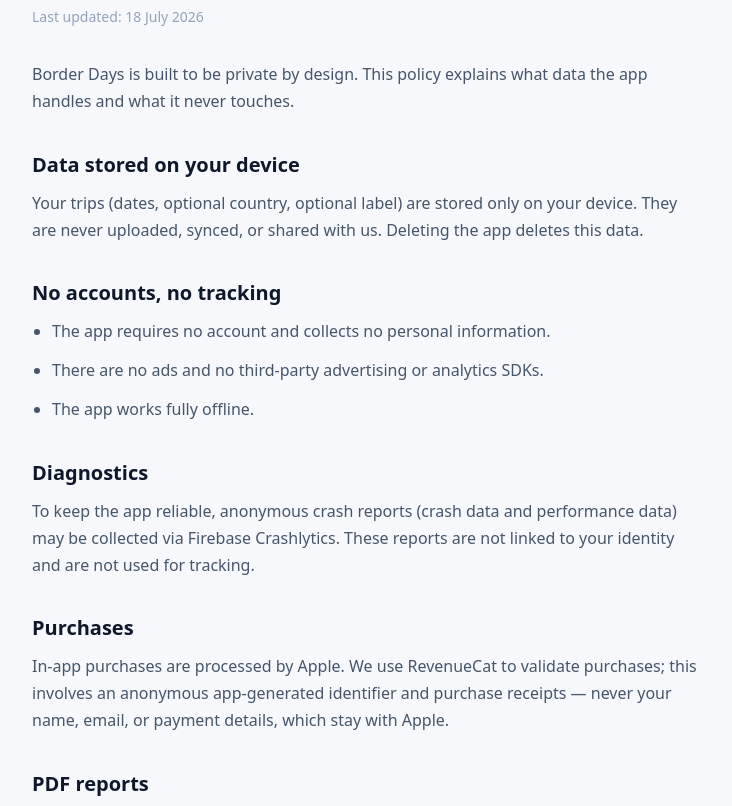
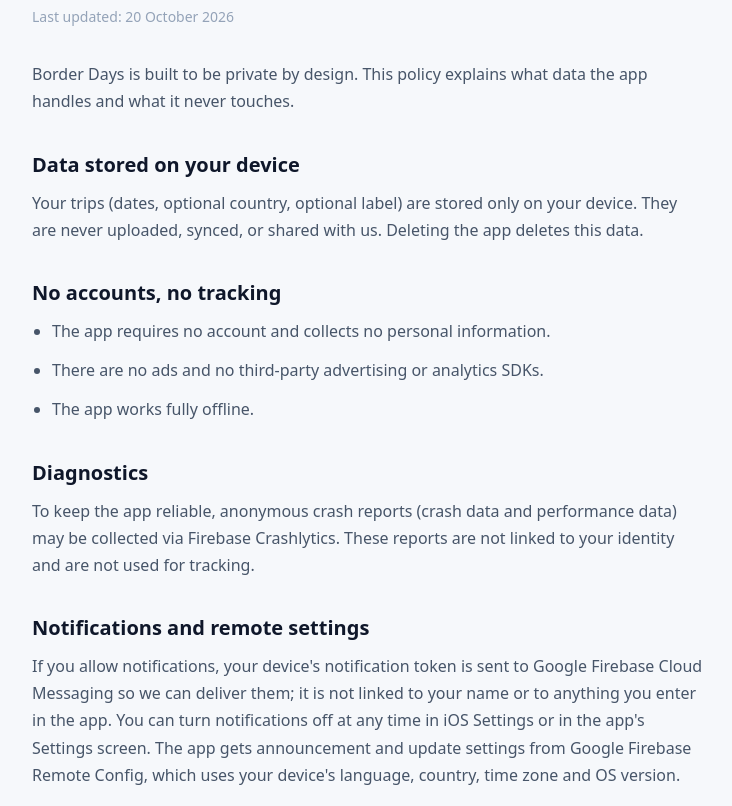
Before and after one commit to sameterkanboz/borderdays, a plain HTML site: page privacy.html in a window 1280 px wide. Shown: the part 105-911 px from the top of the page, without its empty margins (272-1004 px from the left). Drawn offline with Linux system fonts and the light colour scheme.

Commit message:
docs: describe notifications and remote settings in the privacy policy (#2)

```diff
--- a/privacy.html
+++ b/privacy.html
@@ -23,7 +23,7 @@ footer a{color:var(--ink2)}
 <body>
 <main>
   <h1>Privacy Policy</h1>
-  <p class="updated">Last updated: 18 July 2026</p>
+  <p class="updated">Last updated: 20 October 2026</p>
   <p>Border Days is built to be private by design. This policy explains what data the app handles and what it never touches.</p>
   <h2>Data stored on your device</h2>
   <p>Your trips (dates, optional country, optional label) are stored only on your device. They are never uploaded, synced, or shared with us. Deleting the app deletes this data.</p>
@@ -35,6 +35,8 @@ footer a{color:var(--ink2)}
   </ul>
   <h2>Diagnostics</h2>
   <p>To keep the app reliable, anonymous crash reports (crash data and performance data) may be collected via Firebase Crashlytics. These reports are not linked to your identity and are not used for tracking.</p>
+  <h2>Notifications and remote settings</h2>
+  <p>If you allow notifications, your device's notification token is sent to Google Firebase Cloud Messaging so we can deliver them; it is not linked to your name or to anything you enter in the app. You can turn notifications off at any time in iOS Settings or in the app's Settings screen. The app gets announcement and update settings from Google Firebase Remote Config, which uses your device's language, country, time zone and OS version.</p>
   <h2>Purchases</h2>
   <p>In-app purchases are processed by Apple. We use RevenueCat to validate purchases; this involves an anonymous app-generated identifier and purchase receipts — never your name, email, or payment details, which stay with Apple.</p>
   <h2>PDF reports</h2>
```
